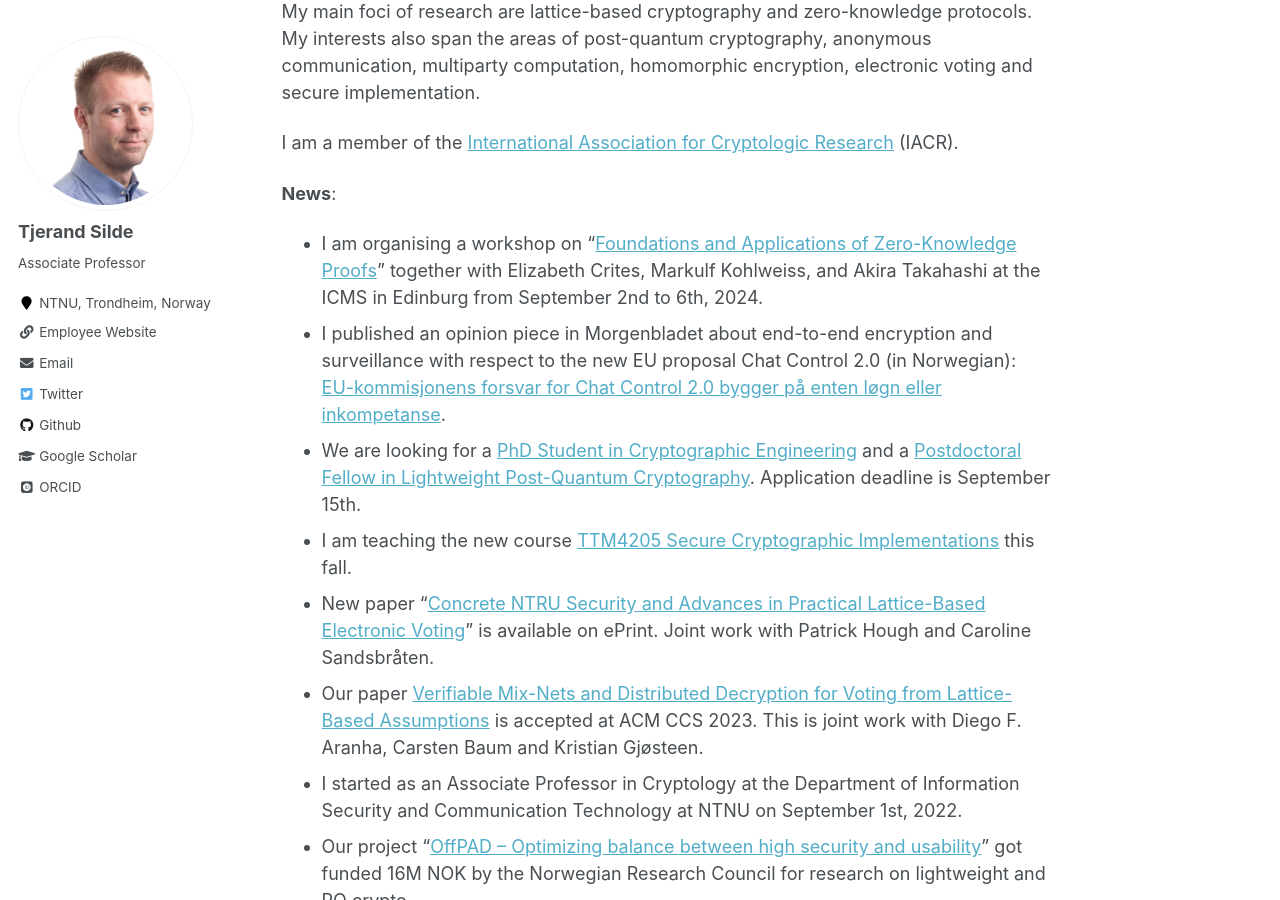
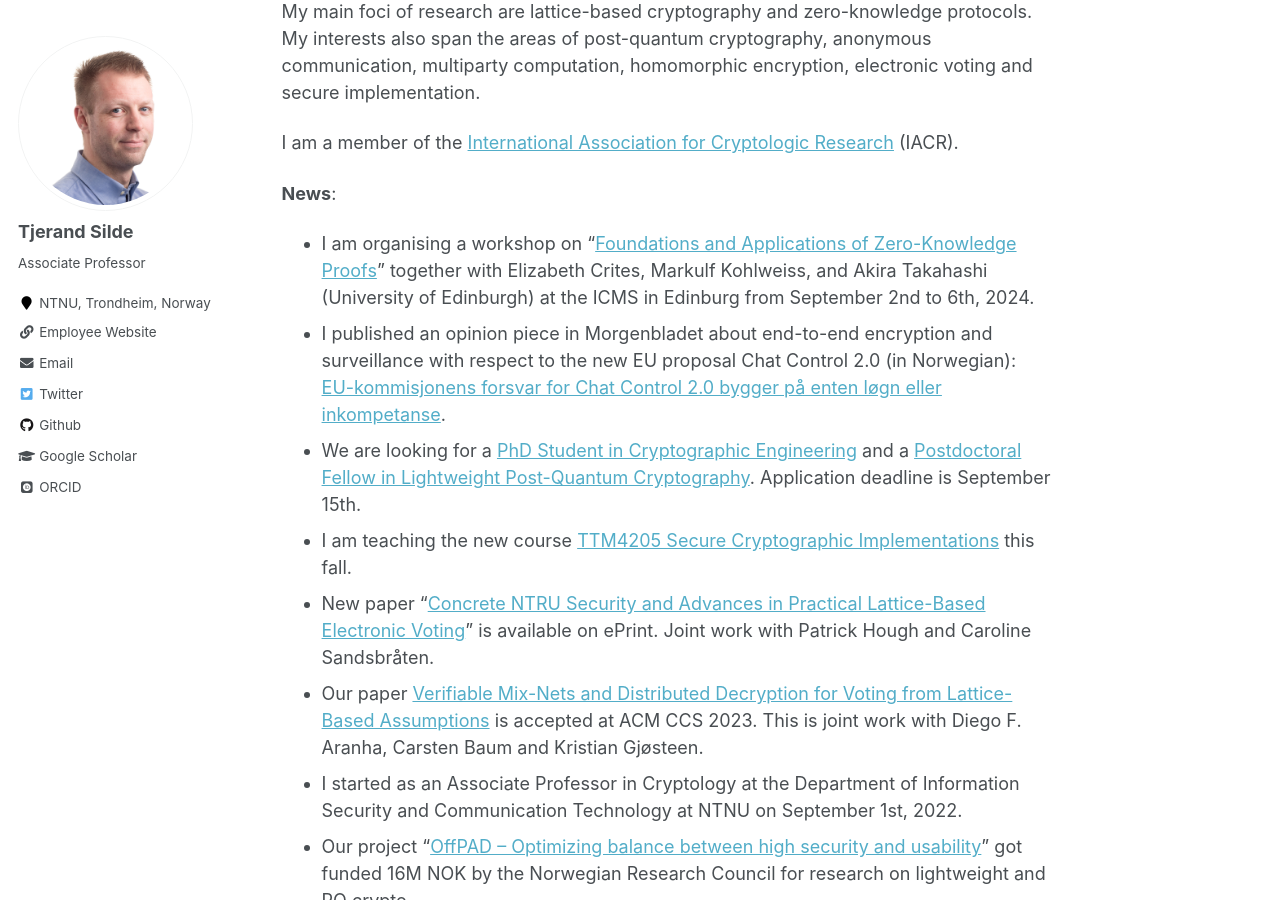
Before and after one commit to tjesi/tjesi.github.io, a Jekyll site: the page built from _pages/about.md, in a window 1280 px wide and 900 px high, scrolled down 371 px. Built offline with Jekyll 4.4.1, drawn with Linux system fonts in a browser that asks for light colours; some web fonts are replaced.

Commit message:
Update about.md

```diff
--- a/_pages/about.md
+++ b/_pages/about.md
@@ -18,7 +18,7 @@
 
 **News**:
 
-- I am organising a workshop on "[Foundations and Applications of Zero-Knowledge Proofs](https://www.icms.org.uk/ZeroKnowledgeProofs)" together with Elizabeth Crites, Markulf Kohlweiss, and Akira Takahashi at the ICMS in Edinburg from September 2nd to 6th, 2024.
+- I am organising a workshop on "[Foundations and Applications of Zero-Knowledge Proofs](https://www.icms.org.uk/ZeroKnowledgeProofs)" together with Elizabeth Crites, Markulf Kohlweiss, and Akira Takahashi (University of Edinburgh) at the ICMS in Edinburg from September 2nd to 6th, 2024.
 - I published an opinion piece in Morgenbladet about end-to-end encryption and surveillance with respect to the new EU proposal Chat Control 2.0 (in Norwegian): [EU-kommisjonens forsvar for Chat Control 2.0 bygger på enten løgn eller inkompetanse](https://www.morgenbladet.no/ideer/kronikk/2023/09/05/eu-kommisjonens-forsvar-for-chat-control-20-bygger-pa-enten-logn-eller-inkompetanse).
 - We are looking for a [PhD Student in Cryptographic Engineering](https://www.jobbnorge.no/en/available-jobs/job/246480/phd-candidate-in-cryptography-engineering) and a [Postdoctoral Fellow in Lightweight Post-Quantum Cryptography](https://www.jobbnorge.no/en/available-jobs/job/248833/postdoctoral-fellow-in-lightweight-post-quantum-cryptography). Application deadline is September 15th.
 - I am teaching the new course [TTM4205 Secure Cryptographic Implementations](https://tjerandsilde.no/TTM4205) this fall.
```
